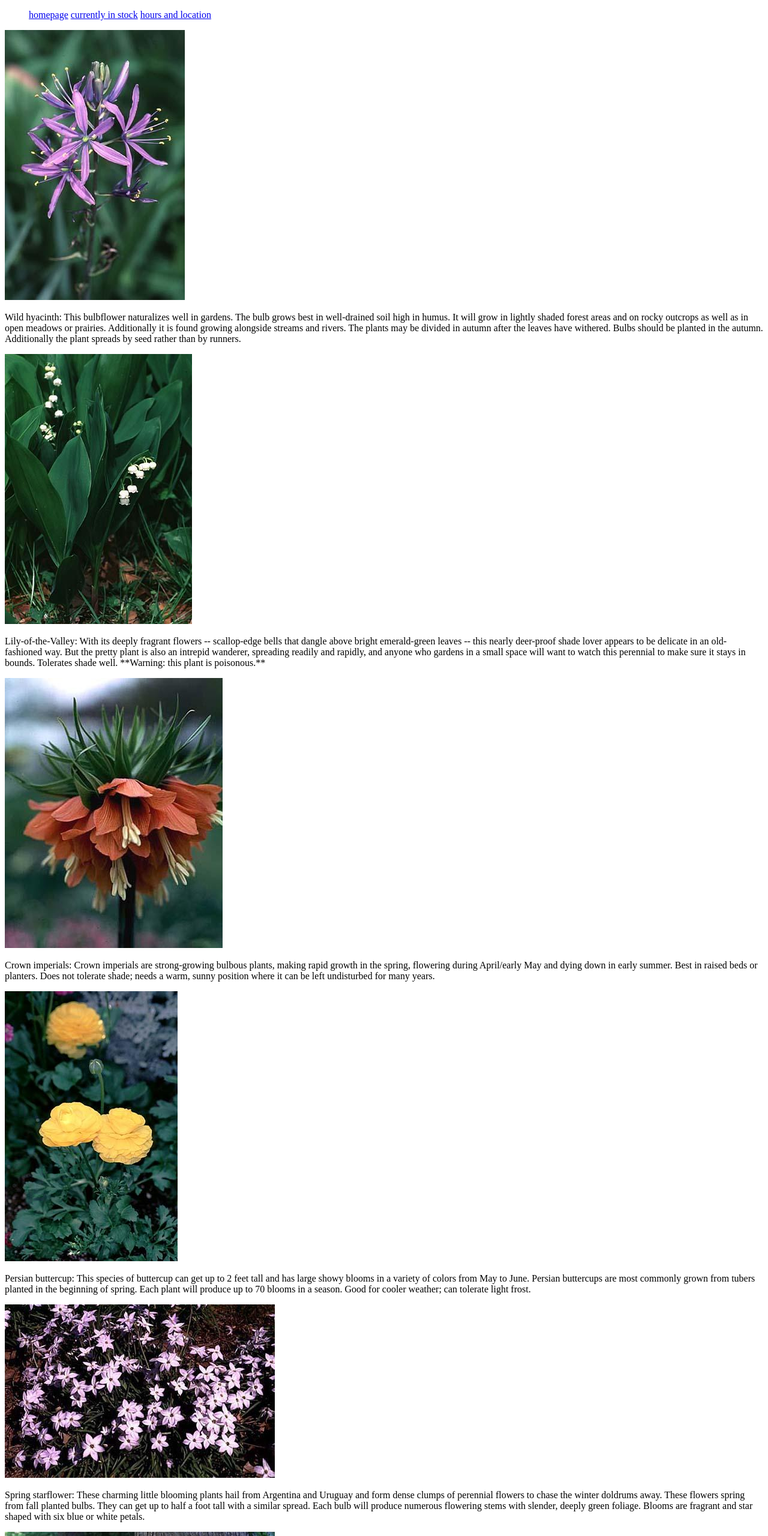
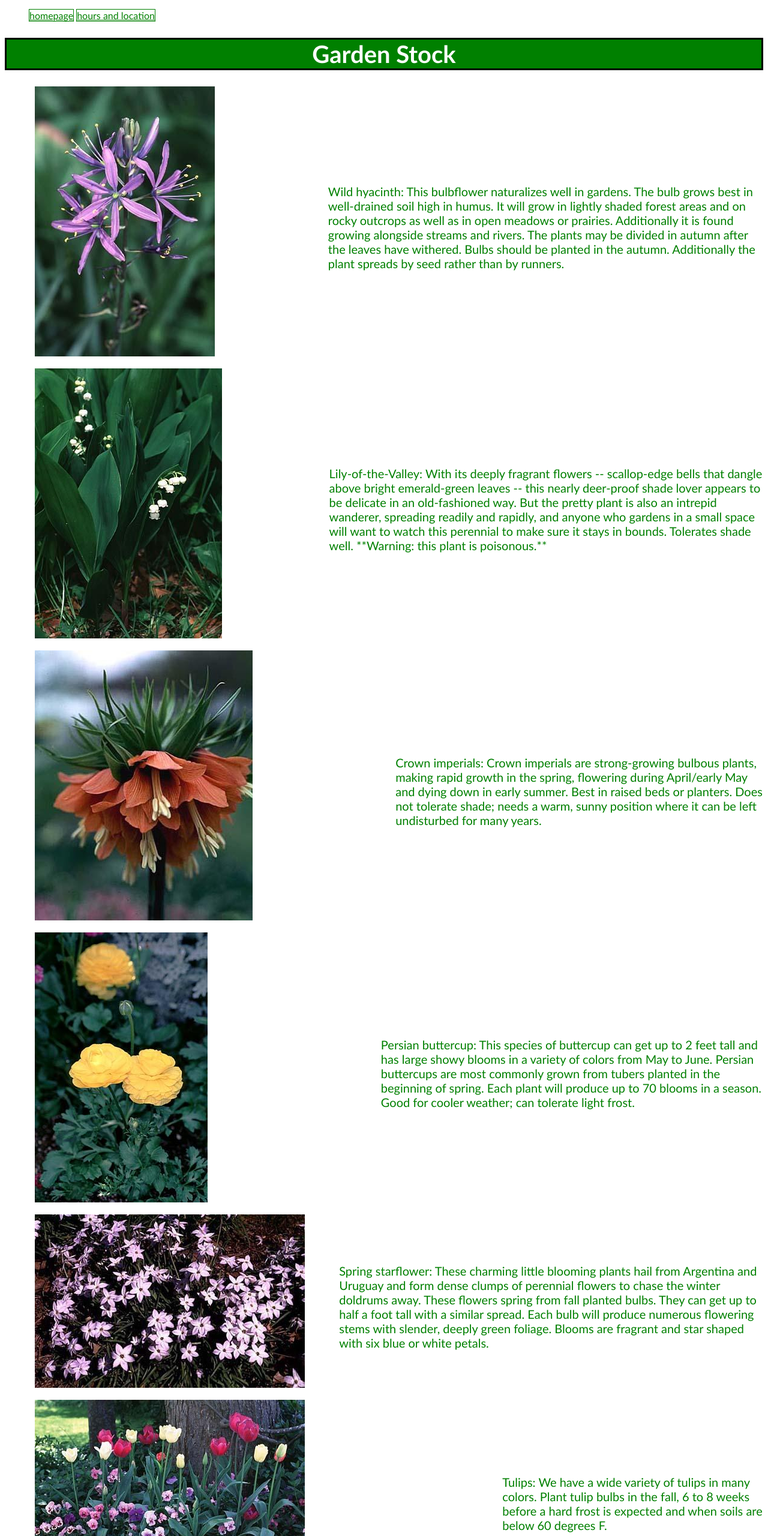
Before and after one commit to Momentum-Team-15/small-business-website-Greenlee03, a plain HTML site: page in-stock.html in a window 1280 px wide. Shown: the top 2560 px of the page at 60% size. Drawn offline with Linux system fonts and the light colour scheme.

Commit message:
added css

```diff
--- /dev/null
+++ b/garden.css
@@ -0,0 +1,68 @@
+/*All Pages*/
+a {
+    font-family: 'Trebuchet MS', 'Lucida Sans Unicode', 'Lucida Grande', 'Lucida Sans', Arial, sans-serif;
+    color: green;
+    border: thin solid green;
+}
+
+/*Page 1*/
+h1 {
+    font-family: 'Trebuchet MS', 'Lucida Sans Unicode', 'Lucida Grande', 'Lucida Sans', Arial, sans-serif;
+    color: white;
+    background-color: green;
+    text-align: center;
+    border: medium solid black;
+    font-size: 40px;
+}
+
+img[src*="store-interior.jpg"] {
+    display: block;
+    margin-left: auto;
+    margin-right: auto;
+    width: 100%;
+}
+
+.p1 {
+    font-family: 'Trebuchet MS', 'Lucida Sans Unicode', 'Lucida Grande', 'Lucida Sans', Arial, sans-serif;
+    color: green;
+    display: block;
+    margin-left: 15%;
+    margin-right: 15%;
+    text-align: center;
+    font-size: 20px;
+}
+
+/*Page 2*/
+.container {
+    display:flex;
+    align-items:center;
+    justify-content: center;
+}
+.stock-images {
+    display: block;
+    margin-right: 20px;
+    margin-left: 50px;
+    margin-bottom: 20px;
+    flex-basis: 200%;
+}
+img {
+    max-width: 100%;
+}
+.p2 {
+    display:block;
+    font-family: 'Trebuchet MS', 'Lucida Sans Unicode', 'Lucida Grande', 'Lucida Sans', Arial, sans-serif;
+    color: green;
+    font-size: 20px;
+}
+
+/*Page 3*/
+
+.p3 {
+    font-family: 'Trebuchet MS', 'Lucida Sans Unicode', 'Lucida Grande', 'Lucida Sans', Arial, sans-serif;
+    color: green;
+    display: block;
+    margin-left: 15%;
+    margin-right: 15%;
+    text-align: center;
+    font-size: 20px;
+}
--- a/in-stock.html
+++ b/in-stock.html
@@ -2,6 +2,7 @@
 <html>
     <head>
         <title>In Stock</title>
+        <link rel="stylesheet" href="garden.css">
     </head>
 
     <body>
@@ -9,35 +10,79 @@
             <nav class="Navigation Menu">
                 <ul>
                     <a href="index.html">homepage</a>
-                    <a href="in-stock.html">currently in stock</a>
                     <a href="info.html">hours and location</a>
                 </ul>
             </nav>
         </header>
-        <img src="starter_files/images/wild-hyacinth.jpg">
-        <p>
+        <h1>
+            Garden Stock
+        </h1>
+
+
+        <div class="container">
+            <div class="stock-images">
+                <img src="starter_files/images/wild-hyacinth.jpg" style="float:left">
+            </div>
+            <div class="stock-text">
+                <p class="p2">
                     Wild hyacinth: This bulbflower naturalizes well in gardens. The bulb grows best in well-drained soil high in humus. It will grow in lightly shaded forest areas and on rocky outcrops as well as in open meadows or prairies. Additionally it is found growing alongside streams and rivers. The plants may be divided in autumn after the leaves have withered. Bulbs should be planted in the autumn. Additionally the plant spreads by seed rather than by runners.
                 </p>
-        <img src="starter_files/images/lily-of-the-valley.jpg">
-        <p>
+            </div>
+        </div>
+
+        <div class="container">
+            <div class="stock-images">
+                <img src="starter_files/images/lily-of-the-valley.jpg" style="float:left">
+            </div>
+            <div class="stock-text">
+                <p class="p2">
                     Lily-of-the-Valley: With its deeply fragrant flowers -- scallop-edge bells that dangle above bright emerald-green leaves -- this nearly deer-proof shade lover appears to be delicate in an old-fashioned way. But the pretty plant is also an intrepid wanderer, spreading readily and rapidly, and anyone who gardens in a small space will want to watch this perennial to make sure it stays in bounds. Tolerates shade well. **Warning: this plant is poisonous.**
                 </p>
-        <img src="starter_files/images/crown-imperials.jpg">
-        <p>
+            </div>
+        </div>
+
+        <div class="container">
+            <div class="stock-images">
+                <img src="starter_files/images/crown-imperials.jpg" style="float:left">
+            </div>
+            <div class="stock-text">
+                <p class="p2">
                     Crown imperials: Crown imperials are strong-growing bulbous plants, making rapid growth in the spring, flowering during April/early May and dying down in early summer. Best in raised beds or planters. Does not tolerate shade; needs a warm, sunny position where it can be left undisturbed for many years.
-        </p>
-        <img src="starter_files/images/persian-buttercup.jpg">
-        <p>
+            </div>
+        </div>
+
+        <div class="container">
+            <div class="stock-images">
+                <img src="starter_files/images/persian-buttercup.jpg" style="float:left">
+            </div>
+            <div class="stock-text">
+                <p class="p2">
                     Persian buttercup: This species of buttercup can get up to 2 feet tall and has large showy blooms in a variety of colors from May to June. Persian buttercups are most commonly grown from tubers planted in the beginning of spring. Each plant will produce up to 70 blooms in a season. Good for cooler weather; can tolerate light frost.
                 </p>
-        <img src="starter_files/images/spring-starflower.jpg">
-        <p>
+            </div>
+        </div>
+
+        <div class="container">
+            <div class="stock-images">
+                <img src="starter_files/images/spring-starflower.jpg" style="float:left">
+            </div>
+            <div class="stock-text">
+                <p class="p2">
                     Spring starflower: These charming little blooming plants hail from Argentina and Uruguay and form dense clumps of perennial flowers to chase the winter doldrums away. These flowers spring from fall planted bulbs. They can get up to half a foot tall with a similar spread. Each bulb will produce numerous flowering stems with slender, deeply green foliage. Blooms are fragrant and star shaped with six blue or white petals.
                 </p>
-        <img src="starter_files/images/tulips.jpg">
-        <p>
+            </div>
+        </div>
+
+
+        <div class="container">
+            <div class="stock-images">
+                <img src="starter_files/images/tulips.jpg" style="float:left">
+            </div>
+            <div class="stock-text">
+                <p class="p2">
                     Tulips: We have a wide variety of tulips in many colors. Plant tulip bulbs in the fall, 6 to 8 weeks before a hard frost is expected and when soils are below 60 degrees F.
                 </p>
-
+            </div>
+        </div>
     </body>
     </html>
```
Also changed, not shown: index.html (+9 -5 lines), info.html (+6 -3 lines). Lines whose indentation alone changed are shown as unchanged.
